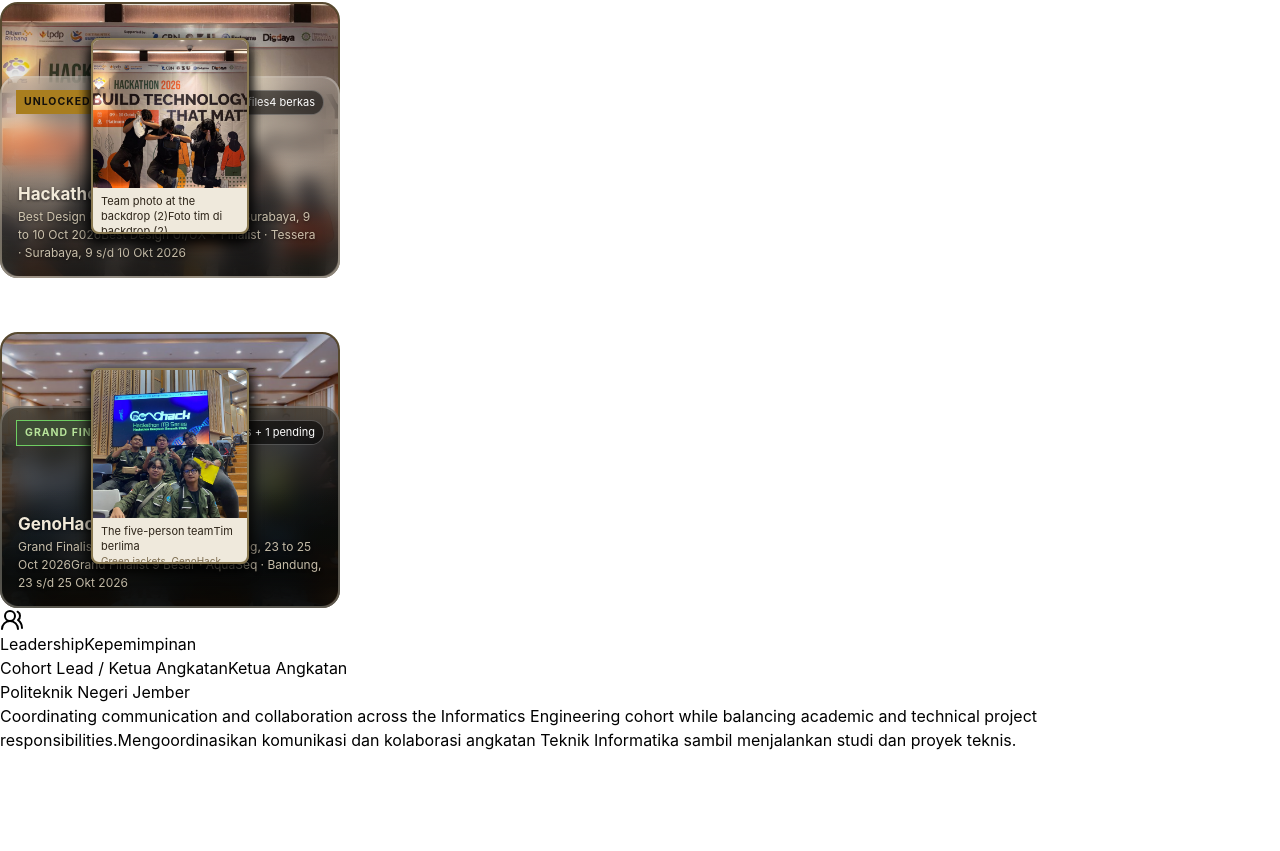
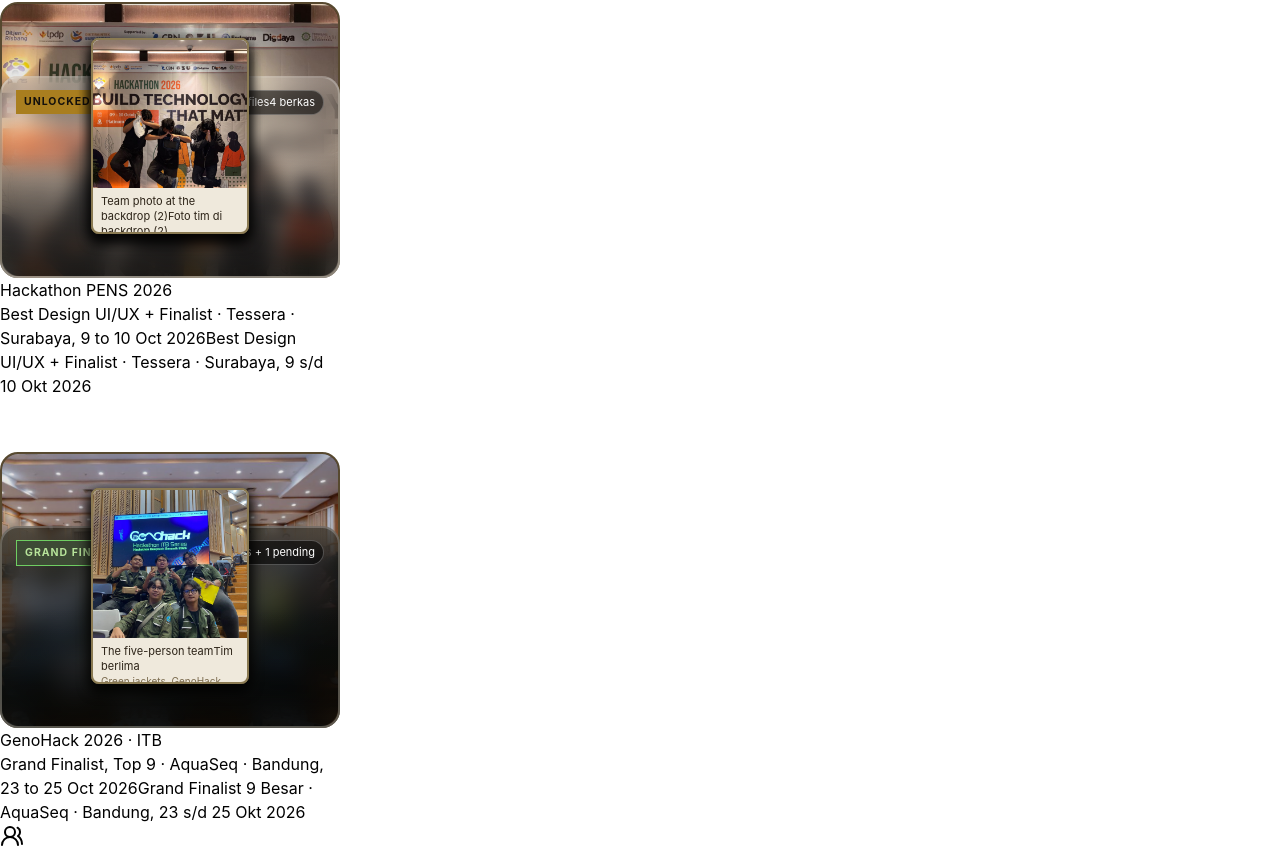
Before and after one commit to CL4Y0101/portfolio, a Next.js app: page / in a window 1280 px wide. Shown: the part 8565-9416 px from the top of the page. Built offline with nearby package versions, Linux system fonts and the light colour scheme.

Commit message:
Move folder label below the glass so it is always readable
Refactor UI to include captions for labels and meta information.

```diff
--- a/components/ui/glass-folder-cards.tsx
+++ b/components/ui/glass-folder-cards.tsx
@@ -175,10 +175,12 @@ export function GlassFolder({
               id={`${files.length - lockedCount} berkas${lockedCount ? ` + ${lockedCount} pending` : ""}`}
             />
           </span>
-          <span className={styles.label}><LocalizedText en={label.en} id={label.id} /></span>
-          {meta ? <span className={styles.meta}><LocalizedText en={meta.en} id={meta.id} /></span> : null}
         </div>
       </div>
+<div className={styles.caption}>
+    <p className={styles.captionLabel}><LocalizedText en={label.en} id={label.id} /></p>
+  {meta ? <p className={styles.captionMeta}><LocalizedText en={meta.en} id={meta.id} /></p> : null}
+</div>
 
       <Dialog open={viewer !== null} onClose={() => setViewer(null)} labelledBy={`${uid}-viewer-title`}>
         {viewerFile ? (
```
